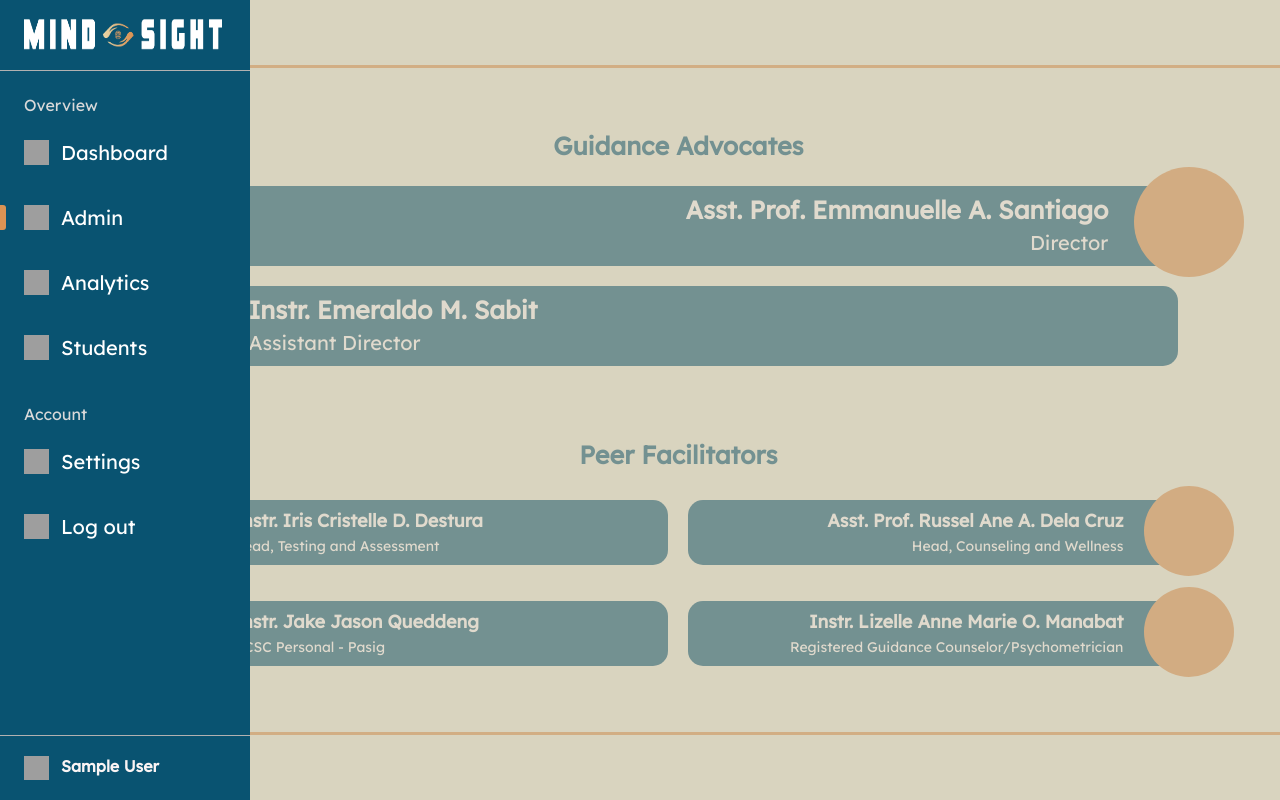
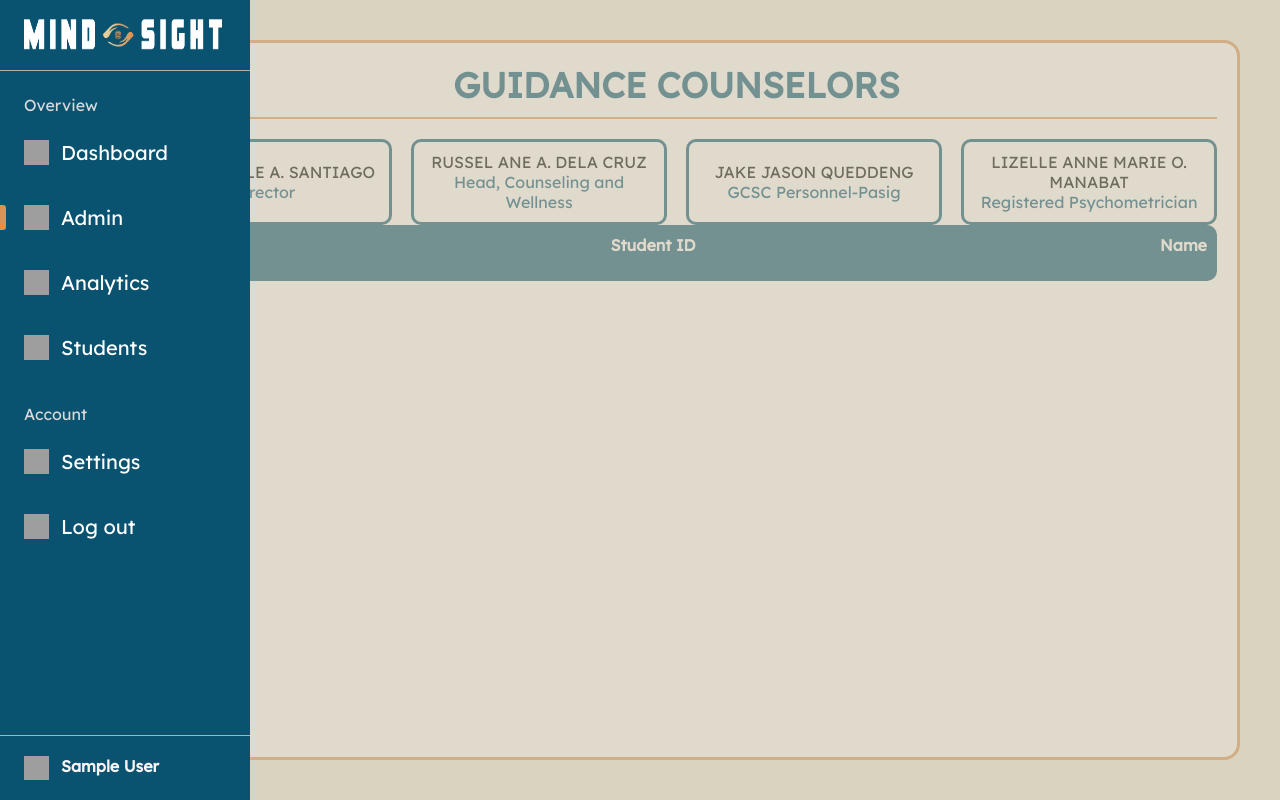
Before and after one commit to jangeloenciso/MindSight, a Flask app: page /admin in a window 1280 px wide; the page is wider, and only the part inside the window is pictured. Run offline with Flask 3, Linux system fonts and the light colour scheme; the visitor is signed in with stand-in values (Sample User, id 1); parts of the project's set-up code (start-up, migrations or seed data) failed here and were passed over; grey boxes are pictures that could not be loaded.

Commit message:
admin wip

```diff
--- a/app/static/css/admin.css
+++ b/app/static/css/admin.css
@@ -1,192 +1,118 @@
-main {
-    position: absolute;
-    top: 50%;
-    left: 53%;
-    transform: translate(-50%, -50%);
+.right {
+    display: flex;
+    justify-content: center;
+    width: calc(100% - 73px);
+    height: 100vh;
+
+    /* positions right div properly */
+    margin-left: 73px;
+
+    /* background-color: var(--main-db-bg-color); */
+    padding: 40px;
+}
+
+
+
+.main {
+    border-radius: 1em;
     display: flex;
     flex-direction: column;
-    justify-content: center;
-    align-items: center;
+    width: 100%;
+    height: 100%;
+    border: 3px solid var(--bg-orange);
+    padding: 20px;
+    background-color: var(--white);
 }
 
-h1 {
+
+
+/* header */
+.main-header {
+    display: flex;
+    flex-direction: column;
+    width: 100%;
+    height: auto;
     color: var(--primary-color);
-    text-align: center;
-    font-size: 25px;
-    font-style: normal;
-    font-weight: 900;
-    line-height: normal;
-    margin-bottom: 25px;
 }
 
-.name, .title {
-    color: var(--white);
-    padding: 0;
-    margin: 5px;
+.main-header span {
+    display: flex;
+    justify-content: center;
+    font-size: 2.2em;
+    font-weight: bold;
+    border-bottom: 2px solid var(--bg-orange);
+    display: flex;
+    padding-bottom: 10px;
 }
 
-.name {
-    font-style: normal;
-    font-weight: 900;
-    line-height: normal;
+
+
+/* Counselor buttons */
+.counselors {
+    margin-top: 20px;
+    display: flex;
+    flex-direction: row;
+    width: 100%;
+    height: auto;
+    column-gap: 1.2em;
 }
 
-.title {
-    font-style: normal;
-    font-weight: 400;
-    line-height: normal;
+.counselors div {
+    display: flex;
+    flex-direction: column;
+    align-items: center;
+    justify-content: center;
+    text-align: center;
+    border: 3px solid var(--primary-color);
+    border-radius: 10px;
+    flex: 1;
+    flex-basis: 25%;
+    padding: 10px 10px;
+    transition: var(--smooth-transition);
+    cursor: pointer;
 }
 
-#direct {
-    font-size: 25px;
-    text-align: right;
+.counselors div:hover {
+    border: 3px solid var(--bg-orange);
 }
 
-#direct-title {
-    font-size: 20px;
-    text-align: right;
+.counselors div span {
+    color: var(--primary-color);
 }
 
-#asst-direct {
-    font-size: 25px;
-    text-align: left;
+
+
+/* grid rows */
+.grid-container {
+    display: flex;
+    flex-direction: column;
+    border-radius: 0 0 10px 10px;
+    border: 3px solid var(--primary-color);
+    background-color: var(--primary-color);
+    overflow-y: auto;
+    padding-bottom: 10px;
 }
 
-#asst-direct-title {
-    font-size: 20px;
-    text-align: left;
+.grid-header {
+    display: flex;
+    background-color: var(--primary-color);
+    color: var(--white);
+    font-weight: bold;
+    padding: 10px;
+    justify-content: space-between;
+    border-radius: 10px 10px 0 0;
 }
 
-.frame {
-    width: 1380px;
-    height: 670px;
-    border-radius: 20px;
-    border: 3px solid var(--bg-orange);
-    padding: 45px 15px;
+.grid-row {
+    display: flex;
+    background-color: var(--main-db-bg-color);
+    color: var(--primary-color);
+    padding: 10px;
+    justify-content: space-between;
+    text-decoration: none;
 }
 
-.content {
-    display: flex;
-    flex-direction: column;
-    justify-content: center;
-    align-items: center;
-}
 
-.directors {
-    display: flex;
-    flex-direction: column;
-    justify-content: center;
-    align-items: center;
-    margin-bottom: 36px;
-}
-
-.container-director {
-    width: 1000px;
-    height: 80px;
-    border-radius: 15px;
-    background-color: var(--primary-color);
-    margin-bottom: 20px;
-    align-items: center;
-    justify-content: center;
-    padding: 3px 65px;
-}
-
-.circle1 {
-    position: absolute;
-    top: 23.5%;
-    left: 87%;
-    transform: translate(-50%, -50%);
-}
-
-.circle2 {
-    position: absolute;
-    top: 39%;
-    left: 13%;
-    transform: translate(-50%, -50%);
-}
-
-.facilitators {
-    display: flex;
-    flex-direction: column;
-    justify-content: center;
-    align-items: center;
-}
-
-.iris-russel {
-    display: flex;
-    flex-direction: row;
-    justify-content: center;
-    align-items: center;
-    margin-bottom: 13px;
-}
-
-.jake-lizelle {
-    display: flex;
-    flex-direction: row;
-    justify-content: center;
-    align-items: center;
-    margin-top: 13px;
-}
-
-.container-facilitator {
-    width: 490px;
-    height: 65px;
-    border-radius: 15px;
-    background-color: var(--primary-color);
-    margin-bottom: 20px;
-    align-items: center;
-    justify-content: center;
-    padding: 4px 50px;
-    margin: 5px 10px;
-}
-
-#iris, #jake {
-    font-size: 18px;
-    text-align: left;
-}
-
-#iris-title, #jake-title {
-    font-size: 14px;
-    text-align: left;
-}
-
-#russel, #lizelle {
-    font-size: 18px;
-    text-align: right;
-}
-
-#russel-title, #lizelle-title {
-    font-size: 14px;
-    text-align: right;
-}
-
-.circle3 {
-    position: absolute;
-    top: 69.5%;
-    left: 87%;
-    transform: translate(-50%, -50%);
-}
-
-.circle4 {
-    position: absolute;
-    top: 69.5%;
-    left: 13%;
-    transform: translate(-50%, -50%);
-}
-
-.circle5 {
-    position: absolute;
-    top: 84.6%;
-    left: 87%;
-    transform: translate(-50%, -50%);
-}
-
-.circle6 {
-    position: absolute;
-    top: 84.6%;
-    left: 13%;
-    transform: translate(-50%, -50%);
-}
 
 /* Sidebar active indicator */
 .sidebar-buttons #admin-container::before {
--- a/app/templates/admin.html
+++ b/app/templates/admin.html
@@ -1,87 +1,43 @@
-{% extends "components/base.html" %}
-{% block title %} Mindsight - Admin{% endblock %}
+{% extends "components/base.html" %} {% block title %} Mindsight - Admin{%
+endblock %} {% block styles %}
+<link rel="stylesheet" href="/static/css/admin.css" />
+{% endblock %} {% block content %}
+<div class="right">
+  <div class="main">
+    <div class="main-header">
+      <span>GUIDANCE COUNSELORS</span>
+    </div>
 
-{% block styles %}
-<link rel="stylesheet" href="/static/css/admin.css" />
-{% endblock %}
+    <nav class="counselors">
+      <div>EMMANUELLE A. SANTIAGO <span>Director</span></div>
+      <div>RUSSEL ANE A. DELA CRUZ<span>Head, Counseling and Wellness</span></div>
+      <div>JAKE JASON QUEDDENG<span>GCSC Personnel-Pasig</span></div>
+      <div>LIZELLE ANNE MARIE O. MANABAT<span>Registered Psychometrician</span></div>
+    </nav>
 
-{% block content %}
-  <div class="frame">
-      <h1>Guidance Advocates</h1>
-        <div class="content">
-            <div class="directors">
-              <svg class="circle1" xmlns="http://www.w3.org/2000/svg" width="110" height="110" viewBox="0 0 157 157" fill="none">
-                <circle cx="78.5" cy="78.5" r="78.5" fill="#DB9050"/>
-              </svg>
-              <svg class="circle2" xmlns="http://www.w3.org/2000/svg" width="110" height="110" viewBox="0 0 157 157" fill="none">
-                <circle cx="78.5" cy="78.5" r="78.5" fill="#DB9050"/>
-              </svg>
-                <div class="container-director">
-                  <p id="direct" class="name">
-                    Asst. Prof. Emmanuelle A. Santiago
-                  </p>
-                  <p id="direct-title" class="title">
-                    Director
-                  </p>
+
+    <!-- flex grid -->
+    <div class="grid-header">
+      <div class="grid-checkbox"></div>
+      <div class="grid-section">Student ID</div>
+      <div class="grid-name">Name</div>
     </div>
-                <div class="container-director">
-                    <p id="asst-direct" class="name">
-                      Instr. Emeraldo M. Sabit
-                    </p>
-                    <p id="asst-direct-title" class="title">
-                      Assistant Director
-                    </p>
+    <div class="grid-container">
+      <!-- sample data rows -->
+      <div class="row-container">
+        {% for student in data %} {% if student.college == college%}
+        <a
+          href="{{ url_for('student_record', student_id=student.student_id) }}"
+          class="grid-row"
+        >
+          <div class="grid-checkbox"><input type="checkbox" /></div>
+          <div class="grid-section">{{ student.student_id }}</div>
+          <div class="grid-name">
+            {{ student.last_name }}, {{ student.first_name }}
           </div>
-            </div>
-            <div class="facilitators">
-              <h1>Peer Facilitators</h1>
-                <div class="iris-russel">
-                  <svg class="circle3" xmlns="http://www.w3.org/2000/svg" width="90" height="90" viewBox="0 0 157 157" fill="none">
-                    <circle cx="78.5" cy="78.5" r="78.5" fill="#DB9050"/>
-                  </svg>
-                  <svg class="circle4" xmlns="http://www.w3.org/2000/svg" width="90" height="90" viewBox="0 0 157 157" fill="none">
-                    <circle cx="78.5" cy="78.5" r="78.5" fill="#DB9050"/>
-                  </svg>
-                  <div class="container-facilitator">
-                    <p id="iris" class="name">
-                      Instr. Iris Cristelle D. Destura
-                    </p>
-                    <p id="iris-title" class="title">
-                      Head, Testing and Assessment
-                    </p>
-                  </div>
-                  <div class="container-facilitator">
-                    <p id="russel" class="name">
-                      Asst. Prof. Russel Ane A. Dela Cruz
-                    </p>
-                    <p id="russel-title" class="title">
-                      Head, Counseling and Wellness
-                    </p>
-                  </div>
-                  </div>
-                <div class="jake-lizelle">
-                  <svg class="circle5" xmlns="http://www.w3.org/2000/svg" width="90" height="90" viewBox="0 0 157 157" fill="none">
-                    <circle cx="78.5" cy="78.5" r="78.5" fill="#DB9050"/>
-                  </svg>
-                  <svg class="circle6" xmlns="http://www.w3.org/2000/svg" width="90" height="90" viewBox="0 0 157 157" fill="none">
-                    <circle cx="78.5" cy="78.5" r="78.5" fill="#DB9050"/>
-                  </svg>
-                  <div class="container-facilitator">
-                    <p id="jake" class="name">
-                      Instr. Jake Jason Queddeng
-                    </p>
-                    <p id="jake-title" class="title">
-                      GCSC Personal - Pasig
-                    </p>
-                  </div>
-                  <div class="container-facilitator">
-                    <p id="lizelle" class="name">
-                      Instr. Lizelle Anne Marie O. Manabat
-                    </p>
-                    <p id="lizelle-title" class="title">
-                      Registered Guidance Counselor/Psychometrician
-                    </p>
-                  </div>
+        </a>
+        {% endif %} {% endfor %}
+        <!-- Add more rows as needed -->
       </div>
     </div>
   </div>
```
Lines whose indentation alone changed are shown as unchanged.
